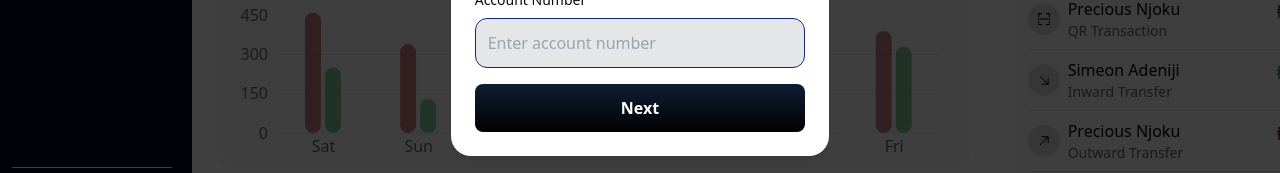
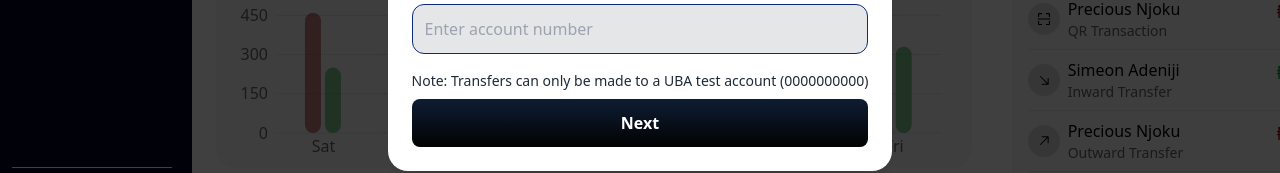
Before and after one commit to obuastella/QR-PAY, a React (Vite) app: page /home in a window 1280 px wide. Both pictures are taken after a click on the button "Send Funds". Shown: the part 432-605 px from the top of the page. Built offline with nearby package versions, Linux system fonts and the light colour scheme; no server answers.

Commit message:
Completed Transfer to Test Account

```diff
--- a/src/components/Dashboard/component/Home/Modal/SendFundsModal.tsx
+++ b/src/components/Dashboard/component/Home/Modal/SendFundsModal.tsx
@@ -110,9 +110,10 @@ const SendFundsModal: React.FC<SendFundsModalProps> = ({ isOpen, onClose }) => {
     console.log(postData);
 
     if (postData.bank === "033" && postData.account === "0000000000") {
+      setAccountName("Test Account");
+      setShowAccountName(true);
       setStep(2);
-      setAccountName("Test Account");
-
+      setIsLoading(false);
       return;
     }
 
@@ -257,7 +258,7 @@ const SendFundsModal: React.FC<SendFundsModalProps> = ({ isOpen, onClose }) => {
             />
 
             {showAccountName && (
-              <div className="flex flex-col mb-6">
+              <div className="flex flex-col mb-2">
                 <label className="block mb-2 text-sm">Account Name</label>
                 <div className="relative flex items-center">
                   <div className="absolute left-3 z-10">
@@ -277,11 +278,14 @@ const SendFundsModal: React.FC<SendFundsModalProps> = ({ isOpen, onClose }) => {
             )}
 
             {errorMessage && (
-              <div className="mb-4 p-3 bg-red-100 border border-red-400 text-red-700 rounded-xl text-sm">
+              <div className="mb-2  p-3 bg-red-100 border border-red-400 text-red-700 rounded-xl text-sm">
                 {errorMessage}
               </div>
             )}
-
+            <p className="text-[.875rem] font-medium text-gray-800 mb-2 text-center">
+              Note: Transfers can only be made to a UBA test account
+              (0000000000)
+            </p>
             <button
               type="button"
               onClick={handleSubmit}
```
